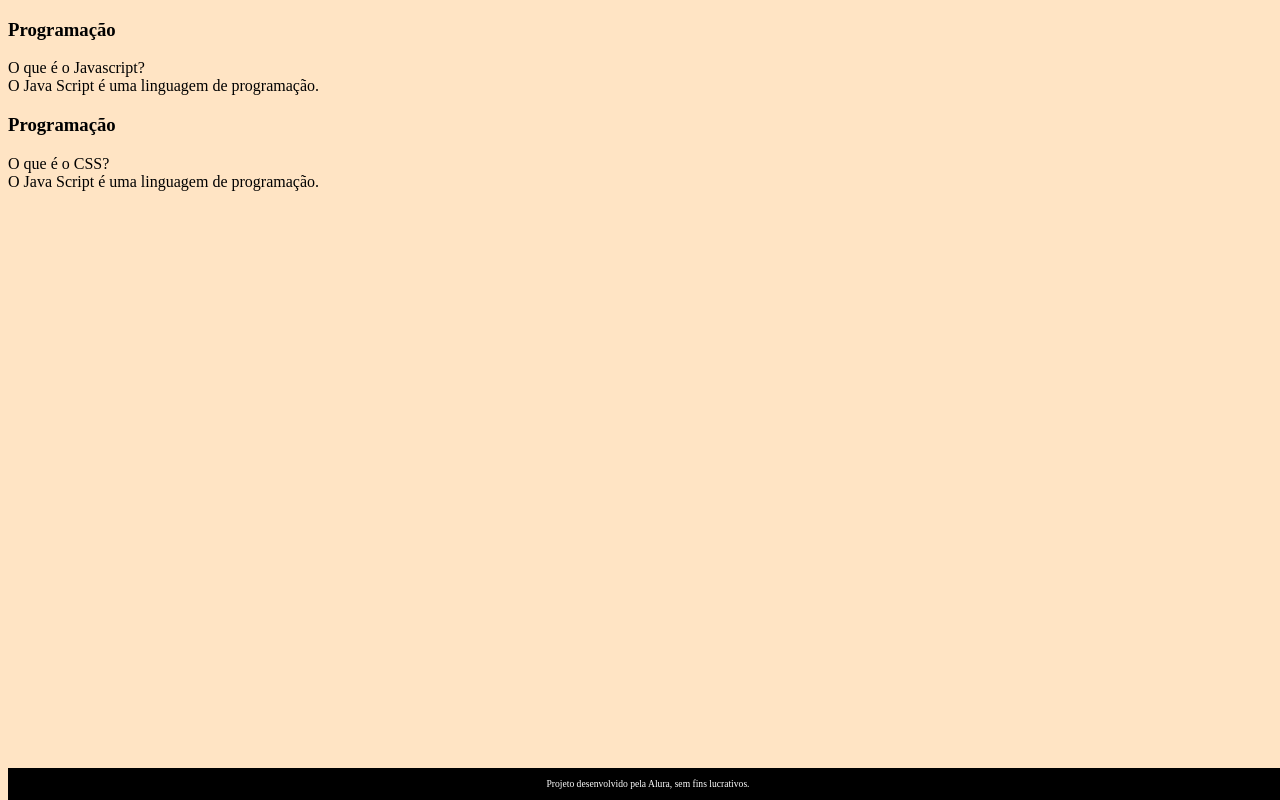
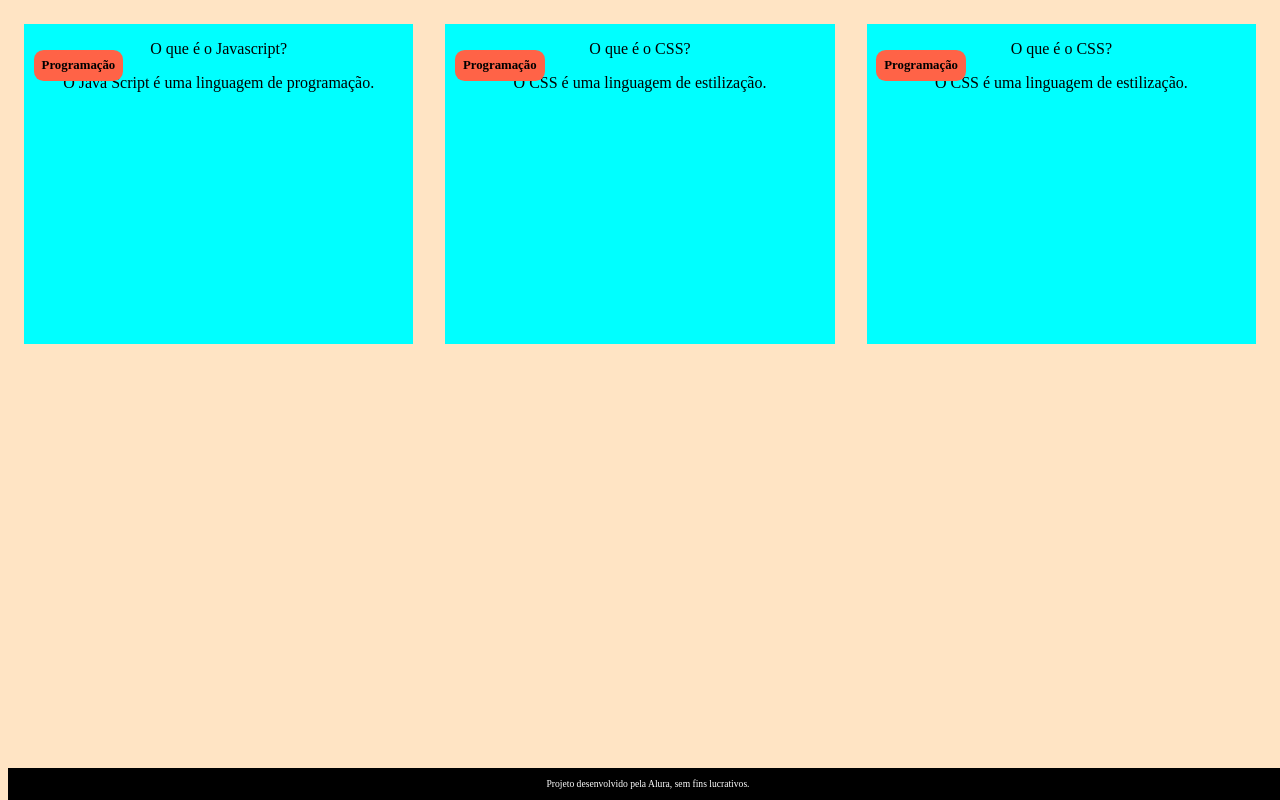
Before and after one commit to pFransozi/2024-MAT2-2ANO-1TRI-Pagina-web-desenvolvendo-uma-ferramenta-interativa-de-estudo, a plain HTML site: page index.html in a window 1280 px wide. Drawn offline with Linux system fonts and the light colour scheme.

Commit message:
add aula03

```diff
--- a/assets/style.css
+++ b/assets/style.css
@@ -1,10 +1,21 @@
-body{
+body {
     background-color: bisque;
     font-family: Bai Jamjuree;
 }
 
+#container {
+    display: flex;
+}
 
-footer{
+.cartao {
+    margin: 1rem 1rem;
+    background-color: aqua;
+    height: 20rem;
+    flex-grow: 1;
+    flex-basis: calc(33% - 6rem);
+}
+
+footer {
     background-color: black;
     color: white;
     bottom: 0;
@@ -14,7 +25,22 @@ footer{
     margin-top: 0.5rem;
 }
 
-footer p{
+footer p {
     text-align: center;
     font-size: 0.6rem;
 }
+
+.cartao__conteudo {
+    text-align: center;
+    height: 100%;
+}
+
+.cartao__conteudo h3 {
+    background-color: tomato;
+    text-align: left;
+    padding: 0.5rem;
+    position: absolute;
+    margin: 0.6rem;
+    border-radius: 0.6rem;
+    font-size: 1vw;
+}
--- a/index.html
+++ b/index.html
@@ -15,23 +15,34 @@
                 <div class="cartao__conteudo">
                     <h3>Programação</h3>
                     <div class="cartao__conteudo__pergunta">
-                        O que é o Javascript?
+                        <p>O que é o Javascript?</p>
                     </div>
                     <div class="cartao__conteudo__resposta">
-                        O Java Script é uma linguagem de programação.
+                        <p>O Java Script é uma linguagem de programação.</p>
                     </div>
                 </div>
             </article>
-            <article class="cartao"></article>
-            <div class="cartao__conteudo">
-                <h3>Programação</h3>
-                <div class="cartao__conteudo__pergunta">
-                    O que é o CSS?
+            <article class="cartao">
+                <div class="cartao__conteudo">
+                    <h3>Programação</h3>
+                    <div class="cartao__conteudo__pergunta">
+                        <p>O que é o CSS?</p>
+                    </div>
+                    <div class="cartao__conteudo__resposta">
+                        <p>O CSS é uma linguagem de estilização.</p>
+                    </div>
                 </div>
-                <div class="cartao__conteudo__resposta">
-                    O Java Script é uma linguagem de programação.
+            </article>
+            <article class="cartao">
+                <div class="cartao__conteudo">
+                    <h3>Programação</h3>
+                    <div class="cartao__conteudo__pergunta">
+                        <p>O que é o CSS?</p>
+                    </div>
+                    <div class="cartao__conteudo__resposta">
+                        <p>O CSS é uma linguagem de estilização.</p>
+                    </div>
                 </div>
-            </div>
             </article>
         </section>
 
```
Also changed, not shown: 1 other file.
